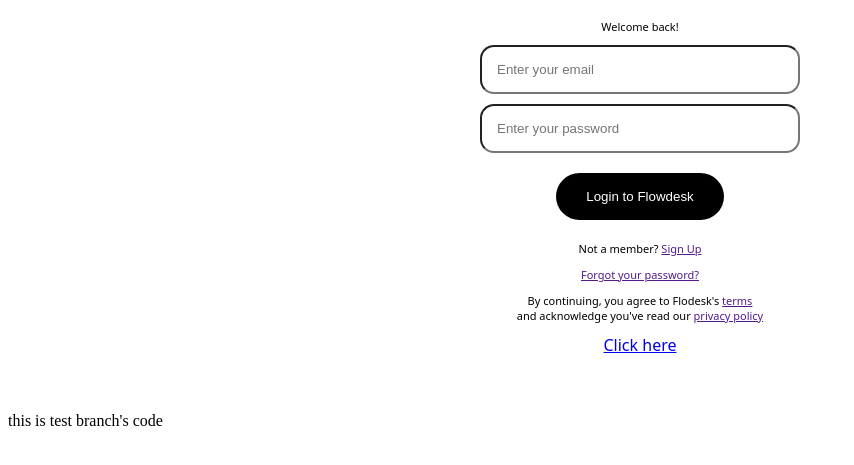
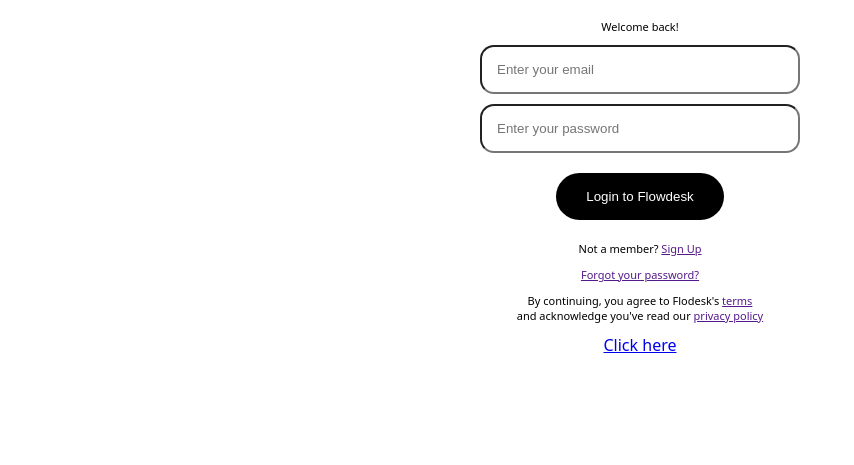
Before and after one commit to Kushal-Goswami/HTML-CSS-Projects, a plain HTML site: page index.html in a window 1280 px wide. Shown: the part 123-588 px from the top of the page, without its empty margins (0-854 px from the left). Drawn offline with Linux system fonts and the light colour scheme.

Commit message:
updated code

```diff
--- a/index.html
+++ b/index.html
@@ -65,12 +65,6 @@
 
     </div>
 
-    <!-- test portion -->
-
-    <div>
-        this is test branch's code
-    </div>
-
 
 </body>
 </html>
```
